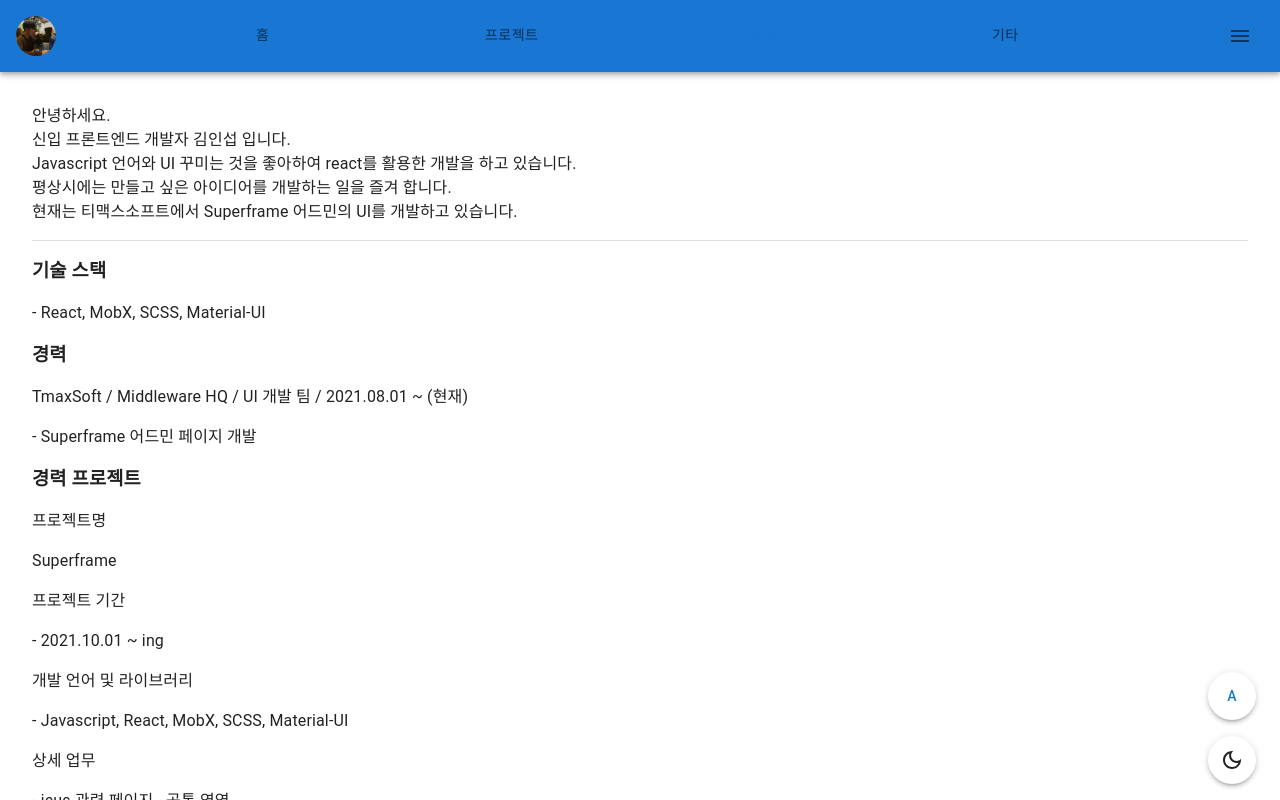
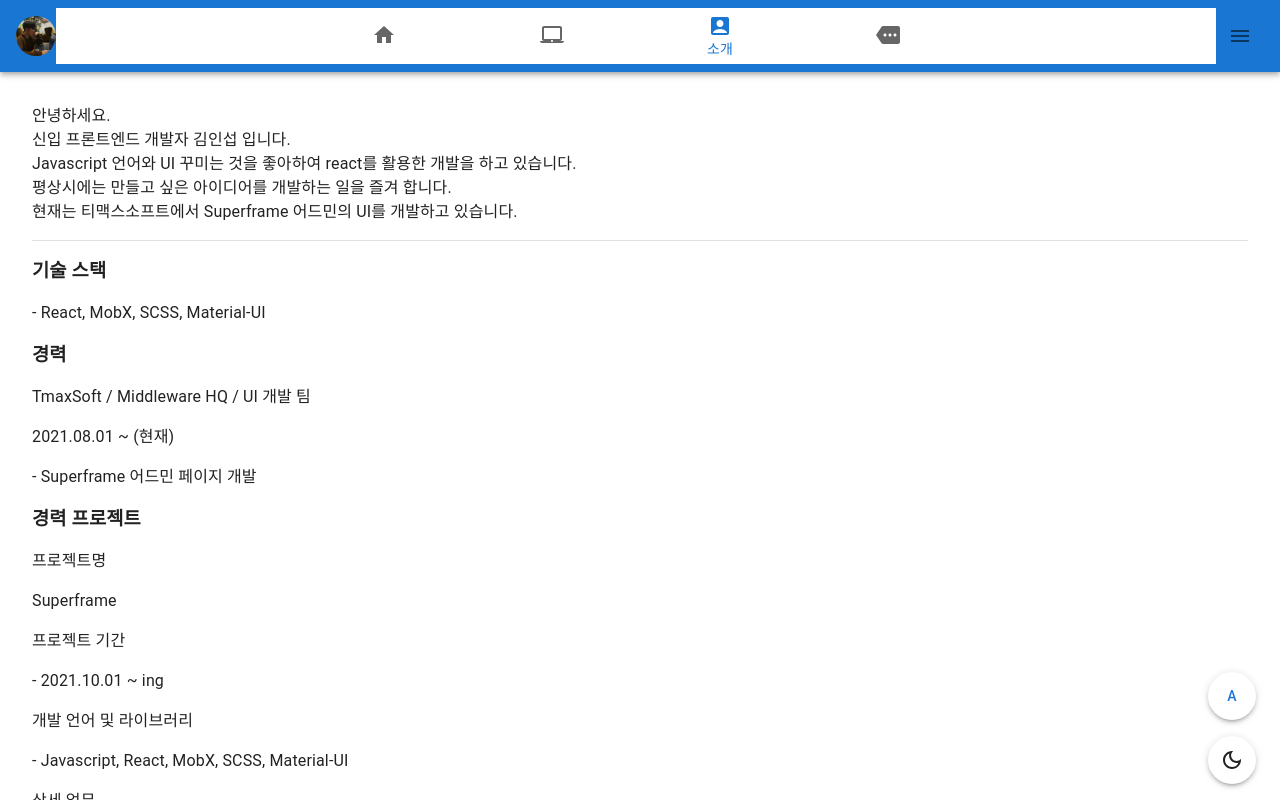
Before and after one commit to kiminseob/resume, a React (Create React App) app: page /about in a window 1280 px wide. Built offline with nearby package versions, Linux system fonts and the light colour scheme.

Commit message:
feat: Nav Tab에서 Icon으로 변경

```diff
--- /dev/null
+++ b/src/components/gnb/IconMenu.jsx
@@ -0,0 +1,72 @@
+import React, { useState } from 'react';
+import BottomNavigation from '@mui/material/BottomNavigation';
+import BottomNavigationAction from '@mui/material/BottomNavigationAction';
+import HomeIcon from '@mui/icons-material/Home';
+import LaptopMacIcon from '@mui/icons-material/LaptopMac';
+import AccountBoxIcon from '@mui/icons-material/AccountBox';
+import MoreIcon from '@mui/icons-material/More';
+import { useLocation } from 'react-router-dom';
+import { useNavigate } from 'react-router';
+import { useStore } from 'utils';
+import Box from '@mui/material/Box';
+import { observer } from 'mobx-react-lite';
+
+const icon = {
+  home: <HomeIcon />,
+  project: <LaptopMacIcon />,
+  about: <AccountBoxIcon />,
+  others: <MoreIcon />,
+};
+
+const bottomNavStyle = (theme) => ({
+  width: '100%',
+  backgroundColor: theme.navBackgroundColor,
+  '.MuiTabs-flexContainer': {
+    justifyContent: 'space-evenly',
+  },
+  '& .MuiButtonBase-root': {
+    textTransform: 'none',
+    color: theme.navTxtColor,
+    '&.Mui-selected': {
+      color: theme.navTxtSelectedColor,
+    },
+  },
+});
+
+function IconMenu() {
+  const { pathname } = useLocation();
+  const { GnbStore } = useStore();
+  const navigate = useNavigate();
+
+  const theme = GnbStore.themeColor;
+  const { nav } = GnbStore.message;
+
+  const [value, setValue] = useState(
+    nav.filter(({ path }) => pathname.includes(path))[0].path
+  );
+
+  const handleChange = (event, newValue) => {
+    setValue(newValue);
+    navigate(newValue);
+  };
+
+  return (
+    <Box sx={{ flexGrow: 1, display: { mobile: 'none', tablet: 'flex' } }}>
+      <BottomNavigation
+        value={value}
+        onChange={handleChange}
+        sx={bottomNavStyle(theme)}
+      >
+        {nav.map(({ title, path }) => (
+          <BottomNavigationAction
+            label={title}
+            value={path}
+            icon={icon[path]}
+          />
+        ))}
+      </BottomNavigation>
+    </Box>
+  );
+}
+
+export default observer(IconMenu);
--- a/src/components/gnb/Nav.jsx
+++ b/src/components/gnb/Nav.jsx
@@ -1,62 +1,17 @@
 import * as React from 'react';
 import AppBar from '@mui/material/AppBar';
-import Box from '@mui/material/Box';
 import Toolbar from '@mui/material/Toolbar';
 import Container from '@mui/material/Container';
-import Tabs from '@mui/material/Tabs';
-import Tab from '@mui/material/Tab';
-import { useNavigate } from 'react-router';
-import { useLocation } from 'react-router-dom';
 import { observer } from 'mobx-react-lite';
 import { useStore } from 'utils';
 import Profile from './Profile';
+import IconMenu from './IconMenu';
 import TabMenu from './TabMenu';
 
-const routes = [
-  { name: '/', value: 0 },
-  { name: '/home', value: 0 },
-  { name: '/project', value: 1 },
-  { name: '/about', value: 2 },
-  { name: '/others', value: 3 },
-];
-
-const tabsStyle = (theme) => ({
-  width: '100%',
-  '.MuiTabs-flexContainer': {
-    justifyContent: 'space-evenly',
-  },
-  '& .MuiButtonBase-root': {
-    textTransform: 'none',
-    color: theme.navTxtColor,
-    '&.Mui-selected': {
-      color: theme.navTxtSelectedColor,
-    },
-  },
-});
-
-function LinkTab(props) {
-  const navigate = useNavigate();
-  const { href } = props;
-
-  return (
-    <Tab
-      component="a"
-      onClick={(event) => {
-        event.preventDefault();
-        navigate(href);
-      }}
-      {...props}
-    />
-  );
-}
-
-const ResponsiveAppBar = () => {
+const Nav = () => {
   const [anchorElNav, setAnchorElNav] = React.useState(null);
   const [anchorElUser, setAnchorElUser] = React.useState(null);
   const { GnbStore } = useStore();
-  const { pathname } = useLocation();
-  const { value } = routes.filter(({ name }) => pathname === name)[0];
-  const { nav } = GnbStore.message;
   const theme = GnbStore.themeColor;
 
   const handleOpenNavMenu = (event) => {
@@ -89,21 +44,8 @@
             handleOpenUserMenu={handleOpenUserMenu}
             handleCloseUserMenu={handleCloseUserMenu}
           />
-          <Box
-            sx={{ flexGrow: 1, display: { mobile: 'none', tablet: 'flex' } }}
-          >
-            <Tabs
-              value={value}
-              TabIndicatorProps={{
-                sx: { background: theme.navTxtSelectedColor },
-              }}
-              sx={tabsStyle(theme)}
-            >
-              {nav.map(({ title, path }) => (
-                <LinkTab key={title} label={title} href={path} />
-              ))}
-            </Tabs>
-          </Box>
+          <IconMenu />
+
           <TabMenu
             anchorElNav={anchorElNav}
             handleOpenNavMenu={handleOpenNavMenu}
@@ -114,4 +56,4 @@
     </AppBar>
   );
 };
-export default observer(ResponsiveAppBar);
+export default observer(Nav);
--- a/src/components/portfolio/about/index.jsx
+++ b/src/components/portfolio/about/index.jsx
@@ -14,7 +14,8 @@
       <h3>{tech.title}</h3>
       <p>- {tech.contents}</p>
       <h3>{career.title}</h3>
-      <p>{career.contents}</p>
+      <p>{career.department}</p>
+      <p>{career.date}</p>
       <p>- Superframe 어드민 페이지 개발</p>
       <h3> 경력 프로젝트</h3>
       <p>프로젝트명</p>
--- a/src/messages/en/about.js
+++ b/src/messages/en/about.js
@@ -11,7 +11,7 @@
   },
   career: {
     title: 'career',
-    contents:
-      'TmaxSoft / Middleware HQ / UI develop team / 2021.08.01 ~ (present)',
+    department: 'TmaxSoft / Middleware HQ / UI develop team',
+    date: '2021.08.01 ~ (present)',
   },
 };
--- a/src/messages/kr/about.js
+++ b/src/messages/kr/about.js
@@ -11,6 +11,7 @@
   },
   career: {
     title: '경력',
-    contents: 'TmaxSoft / Middleware HQ / UI 개발 팀 / 2021.08.01 ~ (현재)',
+    department: 'TmaxSoft / Middleware HQ / UI 개발 팀',
+    date: '2021.08.01 ~ (현재)',
   },
 };
```
Also changed, not shown: 1 other file (tests, documents, lock files or other folders).
